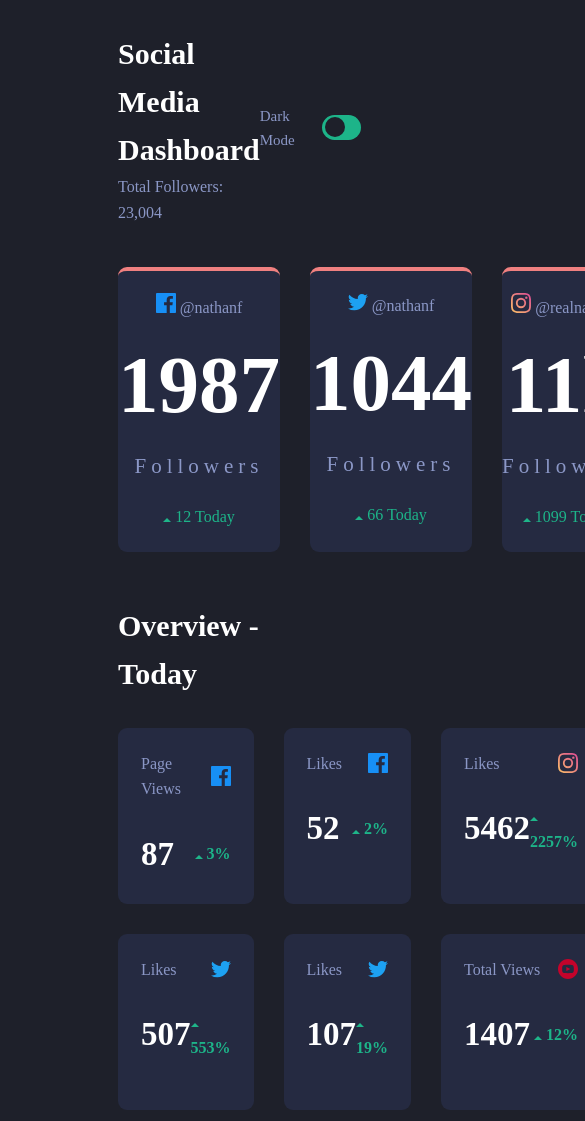
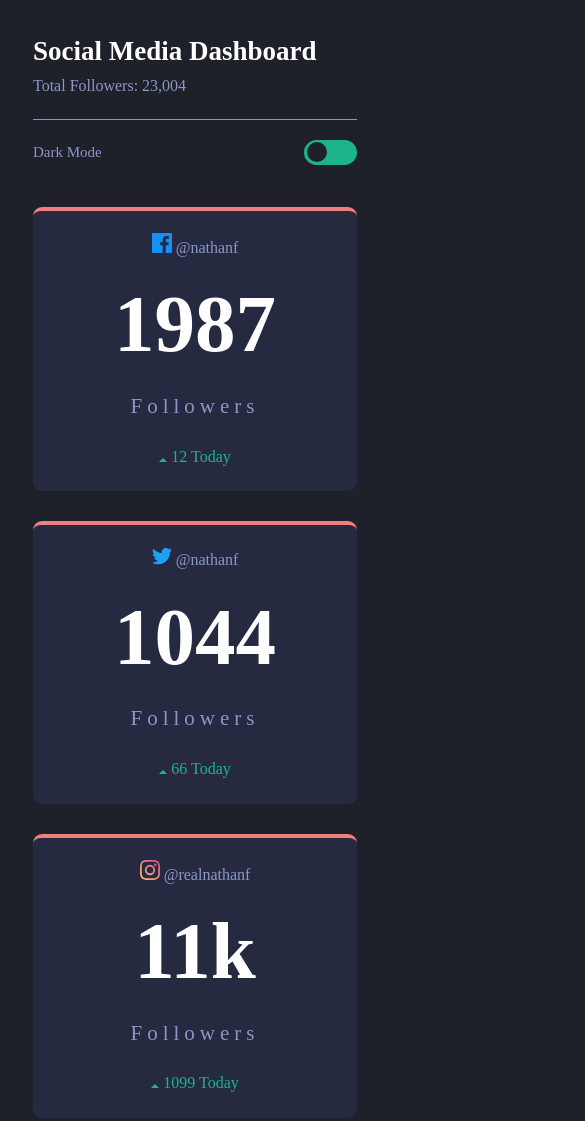
Before and after one commit to sam-th/Socialmedia-dashboard, a plain HTML site: page index.html in a window 390 px wide. Shown: the top 1121 px of the page, 585 px wide, since content can reach past the window. Drawn offline with Linux system fonts and the light colour scheme.

Commit message:
responsived

```diff
--- a/assets/css/responsive.css
+++ b/assets/css/responsive.css
@@ -0,0 +1,37 @@
+@import "./variable.css";
+@media only screen and (max-width: 1146px) {
+    .container {
+        margin: 3rem 5rem;
+    }
+}
+@media only screen and (max-width: 992px) {
+    .container {
+        margin: 3rem 1.5rem;
+    }
+}
+@media only screen and (max-width: 888px) {
+    .container {
+        margin: 3rem 2.5rem;
+    }
+    .header {
+        display: block;
+    }
+    .header-left__texts {
+        padding-bottom: 2rem;
+    }
+    .header-left__texts-title {
+        font-size: 2.7rem;
+    }
+    .header-right__wrapper {
+        justify-content: space-between;
+        border-top: 1.5px solid var(--text-grey);
+        padding-top: 2rem;
+    }
+    .top-cards {
+        grid-template-columns: repeat(1,1fr);
+        grid-template-rows: repeat(1,1fr);
+    }
+    .main-cards {
+        grid-template-columns: repeat(1,1fr);
+    }
+}
--- a/index.html
+++ b/index.html
@@ -6,6 +6,7 @@
   <meta name="viewport" content="width=device-width, initial-scale=1.0">
   <link rel="icon" type="image/png" sizes="32x32" href="./images/favicon-32x32.png">
   <link rel="stylesheet" href="./assets/css/index.css">
+  <link rel="stylesheet" href="./assets/css/responsive.css">
   <title>Dashbord</title>
 </head>
 
```
